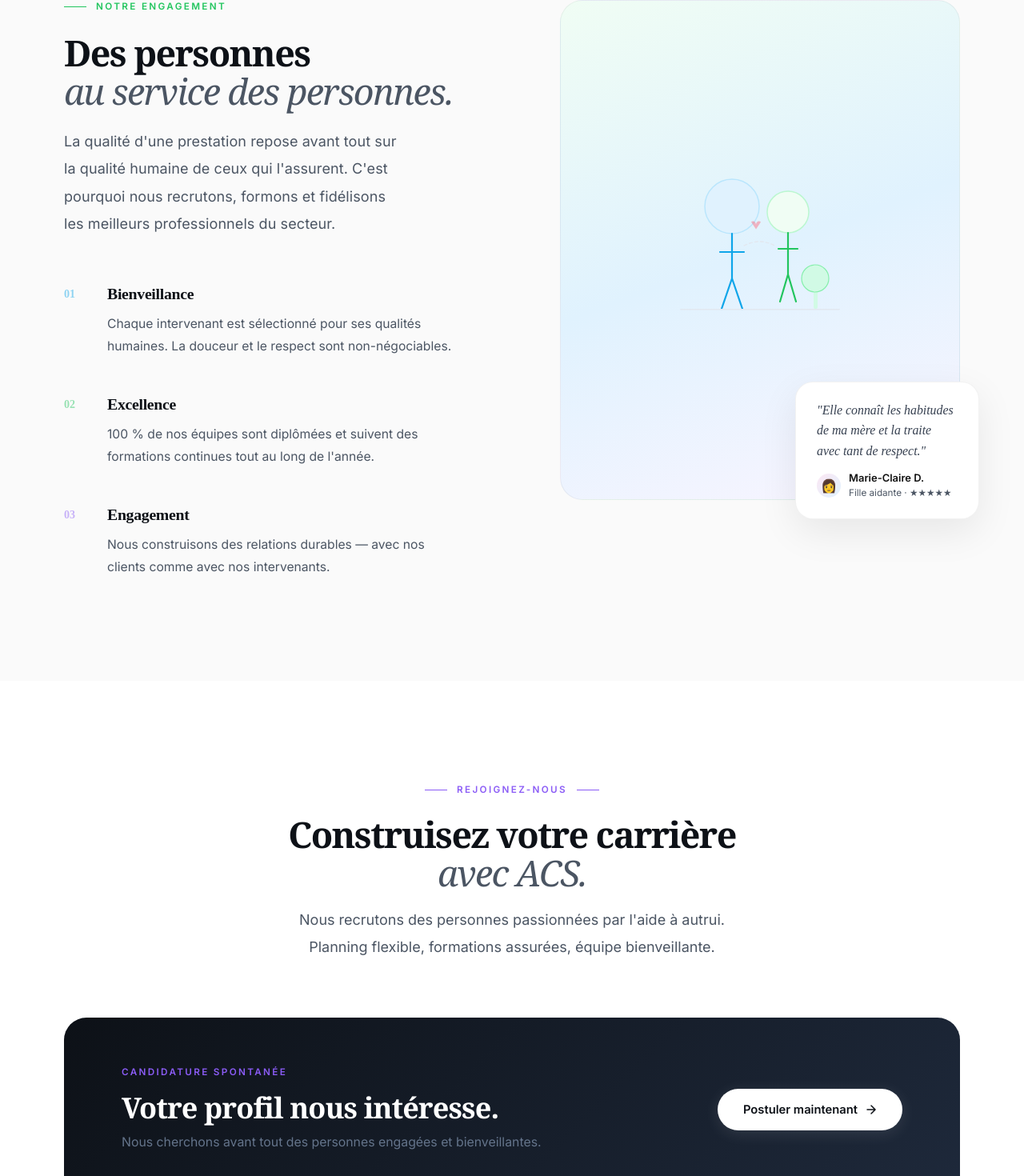
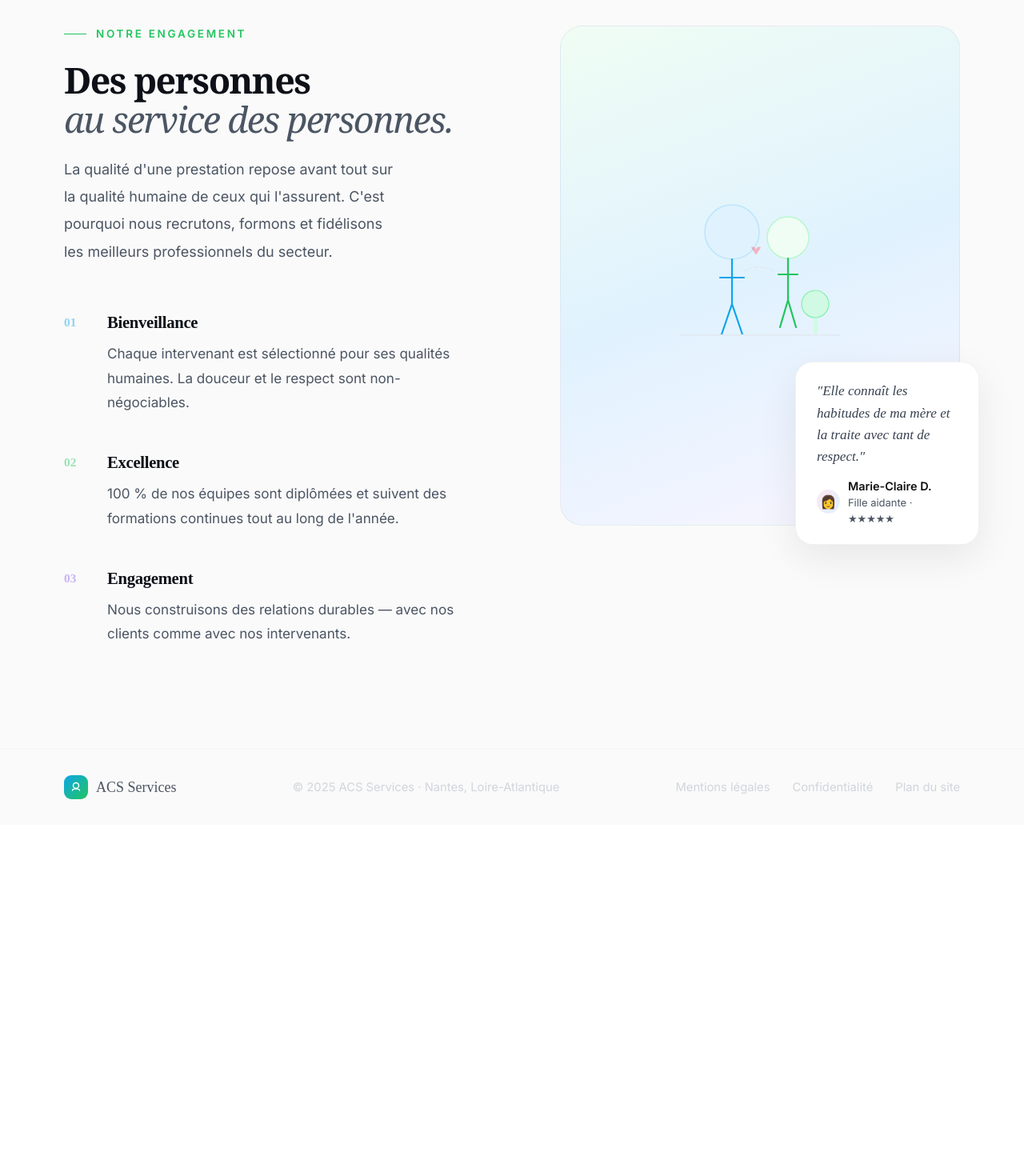
Before and after one commit to Max223182374628763278627856/ACS-services, a React (Vite) app: page /engagement in a window 1280 px wide. Shown: the part 128-1598 px from the top of the page at 80% size. After the commit the page ends 1159 px from the top, so only its background shows below. Built offline with nearby package versions, Linux system fonts and the light colour scheme.

Commit message:
fix: Engagement.jsx ne contient plus que les Valeurs (Recrutement sur page séparée)
Co-Authored-By: Claude Sonnet 4.6 <noreply@anthropic.com>

```diff
--- a/src/components/premium/Engagement.jsx
+++ b/src/components/premium/Engagement.jsx
@@ -8,7 +8,6 @@ const VALEURS = [
   { n: '02', title: 'Excellence',    desc: '100 % de nos équipes sont diplômées et suivent des formations continues tout au long de l\'année.', color: '#22c55e' },
   { n: '03', title: 'Engagement',    desc: 'Nous construisons des relations durables — avec nos clients comme avec nos intervenants.', color: '#8b5cf6' },
 ]
-
 
 const FadeUp = ({ children, delay = 0, style = {} }) => {
   const ref = useRef()
@@ -29,9 +28,7 @@ export default function Engagement() {
   const inView = useInView(ref, { once: true, margin: '-80px' })
 
   return (
-    <>
-      {/* ===== VALEURS ===== */}
-      <section id="engagement" style={{ padding: '128px 0', background: '#fafafa' }}>
+    <section style={{ padding: '160px 0 128px', background: '#fafafa' }}>
       <div style={C}>
         <div ref={ref} style={{ display: 'grid', gridTemplateColumns: '1fr 1fr',
           gap: 120, alignItems: 'start' }}>
@@ -41,24 +38,23 @@ export default function Engagement() {
             <motion.div initial={{ opacity: 0, x: -16 }} animate={inView ? { opacity: 1, x: 0 } : {}}
               style={{ display: 'flex', alignItems: 'center', gap: 12, marginBottom: 24 }}>
               <span style={{ width: 28, height: 1, background: '#22c55e', display: 'block' }} />
-                <span style={{ fontFamily: "'Inter', sans-serif", fontSize: '0.65rem', fontWeight: 600,
+              <span style={{ fontFamily: "'Inter', sans-serif", fontSize: '0.75rem', fontWeight: 600,
                 color: '#22c55e', letterSpacing: '0.2em', textTransform: 'uppercase' }}>Notre engagement</span>
             </motion.div>
 
-              <motion.h2 initial={{ opacity: 0, y: 22 }} animate={inView ? { opacity: 1, y: 0 } : {}}
+            <motion.h1 initial={{ opacity: 0, y: 22 }} animate={inView ? { opacity: 1, y: 0 } : {}}
               transition={{ duration: 0.8, delay: 0.08, ease: [0.22, 1, 0.36, 1] }}
               style={{ fontFamily: "'Playfair Display', Georgia, serif",
                 fontSize: 'clamp(2.2rem, 3.5vw, 3.2rem)', fontWeight: 700,
                 color: '#0d1117', lineHeight: 1.08, letterSpacing: '-0.035em', marginBottom: 22 }}>
               Des personnes<br />
               <em style={{ fontStyle: 'italic', fontWeight: 400, color: '#4b5563' }}>au service des personnes.</em>
-              </motion.h2>
+            </motion.h1>
 
             <motion.p initial={{ opacity: 0, y: 16 }} animate={inView ? { opacity: 1, y: 0 } : {}}
               transition={{ duration: 0.7, delay: 0.16 }}
               style={{ fontFamily: "'Inter', sans-serif", fontSize: '1rem', fontWeight: 400,
-                  lineHeight: 1.9, color: '#4b5563', maxWidth: 420, marginBottom: 56,
-                  letterSpacing: '0.005em' }}>
+                lineHeight: 1.9, color: '#4b5563', maxWidth: 420, marginBottom: 56 }}>
               La qualité d'une prestation repose avant tout sur la qualité humaine de ceux
               qui l'assurent. C'est pourquoi nous recrutons, formons et fidélisons les meilleurs
               professionnels du secteur.
@@ -70,16 +66,16 @@ export default function Engagement() {
                   initial={{ opacity: 0, x: -20 }} animate={inView ? { opacity: 1, x: 0 } : {}}
                   transition={{ duration: 0.65, delay: 0.28 + i * 0.12, ease: [0.22, 1, 0.36, 1] }}
                   style={{ display: 'flex', gap: 28, alignItems: 'flex-start' }}>
-                    <span style={{ fontFamily: "'Playfair Display', serif", fontSize: '0.78rem',
+                  <span style={{ fontFamily: "'Playfair Display', serif", fontSize: '0.85rem',
                     fontWeight: 700, color, opacity: 0.45, minWidth: 26, paddingTop: 4 }}>
                     {n}
                   </span>
                   <div>
-                      <div style={{ fontFamily: "'Playfair Display', serif", fontSize: '1.1rem',
+                    <div style={{ fontFamily: "'Playfair Display', serif", fontSize: '1.15rem',
                       fontWeight: 700, color: '#0d1117', marginBottom: 8, letterSpacing: '-0.015em' }}>
                       {title}
                     </div>
-                      <div style={{ fontFamily: "'Inter', sans-serif", fontSize: '0.87rem',
+                    <div style={{ fontFamily: "'Inter', sans-serif", fontSize: '0.95rem',
                       fontWeight: 400, lineHeight: 1.8, color: '#4b5563' }}>{desc}</div>
                   </div>
                 </motion.div>
@@ -113,7 +109,7 @@ export default function Engagement() {
                 background: 'white', borderRadius: 22, padding: '22px 26px',
                 boxShadow: '0 16px 48px rgba(0,0,0,0.08)',
                 border: '1px solid rgba(0,0,0,0.05)', maxWidth: 230 }}>
-                <p style={{ fontFamily: "'Playfair Display', serif", fontSize: '0.88rem',
+              <p style={{ fontFamily: "'Playfair Display', serif", fontSize: '0.95rem',
                 fontStyle: 'italic', color: '#374151', lineHeight: 1.6, marginBottom: 12 }}>
                 "Elle connaît les habitudes de ma mère et la traite avec tant de respect."
               </p>
@@ -124,9 +120,9 @@ export default function Engagement() {
                   👩
                 </div>
                 <div>
+                  <div style={{ fontFamily: "'Inter', sans-serif", fontSize: '0.8rem',
+                    fontWeight: 600, color: '#111' }}>Marie-Claire D.</div>
                   <div style={{ fontFamily: "'Inter', sans-serif", fontSize: '0.72rem',
-                      fontWeight: 600, color: '#111' }}>Marie-Claire D.</div>
-                    <div style={{ fontFamily: "'Inter', sans-serif", fontSize: '0.65rem',
                     color: '#4b5563', marginTop: 1 }}>Fille aidante · ★★★★★</div>
                 </div>
               </div>
@@ -135,70 +131,5 @@ export default function Engagement() {
         </div>
       </div>
     </section>
-
-      {/* ===== RECRUTEMENT ===== */}
-      <section id="recrutement" style={{ padding: '128px 0', background: '#fff' }}>
-        <div style={C}>
-
-          <FadeUp style={{ textAlign: 'center', maxWidth: 560, margin: '0 auto 72px' }}>
-            <div style={{ display: 'flex', alignItems: 'center', gap: 12,
-              marginBottom: 22, justifyContent: 'center' }}>
-              <span style={{ width: 28, height: 1, background: '#8b5cf6', display: 'block' }} />
-              <span style={{ fontFamily: "'Inter', sans-serif", fontSize: '0.65rem', fontWeight: 600,
-                color: '#8b5cf6', letterSpacing: '0.2em', textTransform: 'uppercase' }}>Rejoignez-nous</span>
-              <span style={{ width: 28, height: 1, background: '#8b5cf6', display: 'block' }} />
-            </div>
-            <h2 style={{ fontFamily: "'Playfair Display', Georgia, serif",
-              fontSize: 'clamp(2.2rem, 3.5vw, 3.2rem)', fontWeight: 700,
-              color: '#0d1117', lineHeight: 1.08, letterSpacing: '-0.035em', marginBottom: 18 }}>
-              Construisez votre carrière{' '}
-              <em style={{ fontStyle: 'italic', fontWeight: 400, color: '#4b5563' }}>avec ACS.</em>
-            </h2>
-            <p style={{ fontFamily: "'Inter', sans-serif", fontSize: '1rem', fontWeight: 400,
-              lineHeight: 1.85, color: '#4b5563' }}>
-              Nous recrutons des personnes passionnées par l'aide à autrui.
-              Planning flexible, formations assurées, équipe bienveillante.
-            </p>
-          </FadeUp>
-
-          {/* CTA bande sombre */}
-          <FadeUp delay={0.3}>
-            <div style={{ borderRadius: 28, padding: '60px 72px',
-              background: 'linear-gradient(135deg, #0d1117 0%, #1e293b 100%)',
-              display: 'flex', alignItems: 'center', justifyContent: 'space-between',
-              gap: 40, flexWrap: 'wrap' }}>
-              <div>
-                <p style={{ fontFamily: "'Inter', sans-serif", fontSize: '0.65rem', fontWeight: 600,
-                  color: '#8b5cf6', letterSpacing: '0.2em', textTransform: 'uppercase', marginBottom: 14 }}>
-                  Candidature spontanée
-                </p>
-                <h3 style={{ fontFamily: "'Playfair Display', Georgia, serif",
-                  fontSize: '2rem', fontWeight: 700, color: 'white',
-                  letterSpacing: '-0.025em', lineHeight: 1.15 }}>
-                  Votre profil nous intéresse.
-                </h3>
-                <p style={{ fontFamily: "'Inter', sans-serif", fontSize: '0.88rem', fontWeight: 400,
-                  color: '#64748b', marginTop: 10, lineHeight: 1.7 }}>
-                  Nous cherchons avant tout des personnes engagées et bienveillantes.
-                </p>
-              </div>
-              <motion.a href="#contact"
-                whileHover={{ scale: 1.04, boxShadow: '0 12px 36px rgba(255,255,255,0.12)' }}
-                whileTap={{ scale: 0.97 }}
-                style={{ display: 'inline-flex', alignItems: 'center', gap: 10, flexShrink: 0,
-                  padding: '15px 32px', borderRadius: 999, background: 'white',
-                  color: '#0d1117', textDecoration: 'none',
-                  fontFamily: "'Inter', sans-serif", fontSize: '0.82rem', fontWeight: 600,
-                  boxShadow: '0 4px 20px rgba(255,255,255,0.1)' }}>
-                Postuler maintenant
-                <svg width="14" height="14" viewBox="0 0 14 14" fill="none">
-                  <path d="M2 7h10M7 2l5 5-5 5" stroke="#0d1117" strokeWidth="1.5" strokeLinecap="round"/>
-                </svg>
-              </motion.a>
-            </div>
-          </FadeUp>
-        </div>
-      </section>
-    </>
   )
 }
```
Lines whose indentation alone changed are shown as unchanged.
